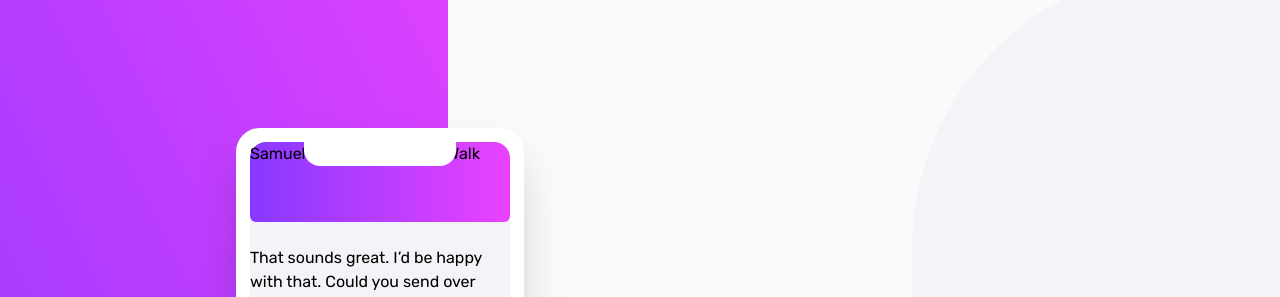
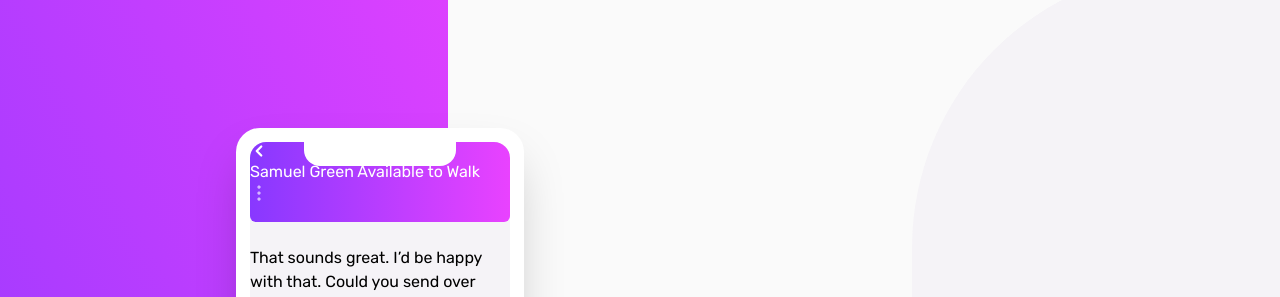
Before and after one commit to nooa-p/chat-app-css, a website: page index.html in a window 1280 px wide. Shown: the top 297 px of the page. Drawn offline with Linux system fonts and the light colour scheme; some icons are missing.

Commit message:
added svg for icons

```diff
--- a/index.html
+++ b/index.html
@@ -27,8 +27,19 @@
       <div class="bg-white w-72 h-[576px] mx-auto rounded-3xl p-3.5 select-none shadow-2xl">
         <div class="bg-[#F5F3F7] h-full rounded-2xl">
           <div class="bg-white relative top-0 mx-auto h-6 w-7/12 rounded-b-2xl z-50"></div>
-          <div class="bg-gradient-to-r from-[#8838FF] to-[#E942FF] relative -top-6 rounded-t-2xl rounded-b-md h-20">Samuel Green
-            Available to Walk</div>
+          <div class="bg-gradient-to-r from-[#8838FF] to-[#E942FF] relative -top-6 rounded-t-2xl rounded-b-md h-20 text-white">
+            <?xml version="1.0" encoding="UTF-8"?>
+            <svg width="18px" height="18px" stroke-width="3" viewBox="0 0 24 24" fill="none" xmlns="http://www.w3.org/2000/svg" color="#ffffff">
+              <path d="M15 6L9 12L15 18" stroke="#ffffff" stroke-width="3" stroke-linecap="round" stroke-linejoin="round"></path>
+            </svg>
+            Samuel Green
+            Available to Walk
+            <?xml version="1.0" encoding="UTF-8"?><svg width="18px" height="18px" viewBox="0 0 24 24" stroke-width="3" fill="none" xmlns="http://www.w3.org/2000/svg" color="#ffffff">
+              <path d="M12 12.5C12.2761 12.5 12.5 12.2761 12.5 12C12.5 11.7239 12.2761 11.5 12 11.5C11.7239 11.5 11.5 11.7239 11.5 12C11.5 12.2761 11.7239 12.5 12 12.5Z" fill="#ffffff" stroke="#ffffff" stroke-width="3" stroke-linecap="round" stroke-linejoin="round"></path>
+              <path d="M12 20.5C12.2761 20.5 12.5 20.2761 12.5 20C12.5 19.7239 12.2761 19.5 12 19.5C11.7239 19.5 11.5 19.7239 11.5 20C11.5 20.2761 11.7239 20.5 12 20.5Z" fill="#ffffff" stroke="#ffffff" stroke-width="3" stroke-linecap="round" stroke-linejoin="round"></path>
+              <path d="M12 4.5C12.2761 4.5 12.5 4.27614 12.5 4C12.5 3.72386 12.2761 3.5 12 3.5C11.7239 3.5 11.5 3.72386 11.5 4C11.5 4.27614 11.7239 4.5 12 4.5Z" fill="#ffffff" stroke="#ffffff" stroke-width="3" stroke-linecap="round" stroke-linejoin="round"></path>
+            </svg>
+          </div>
 
           That sounds great. I’d be happy with that.
 
@@ -47,6 +58,9 @@
           $49
 
           Type a message…
+          <?xml version="1.0" encoding="UTF-8"?><svg width="18px" height="18px" stroke-width="3" viewBox="0 0 24 24" fill="none" xmlns="http://www.w3.org/2000/svg" color="#ffffff">
+            <path d="M9 6L15 12L9 18" stroke="#ffffff" stroke-width="3" stroke-linecap="round" stroke-linejoin="round"></path>
+          </svg>
         </div>
       </div>
     </div>
```
Also changed, not shown: css/output.css.
